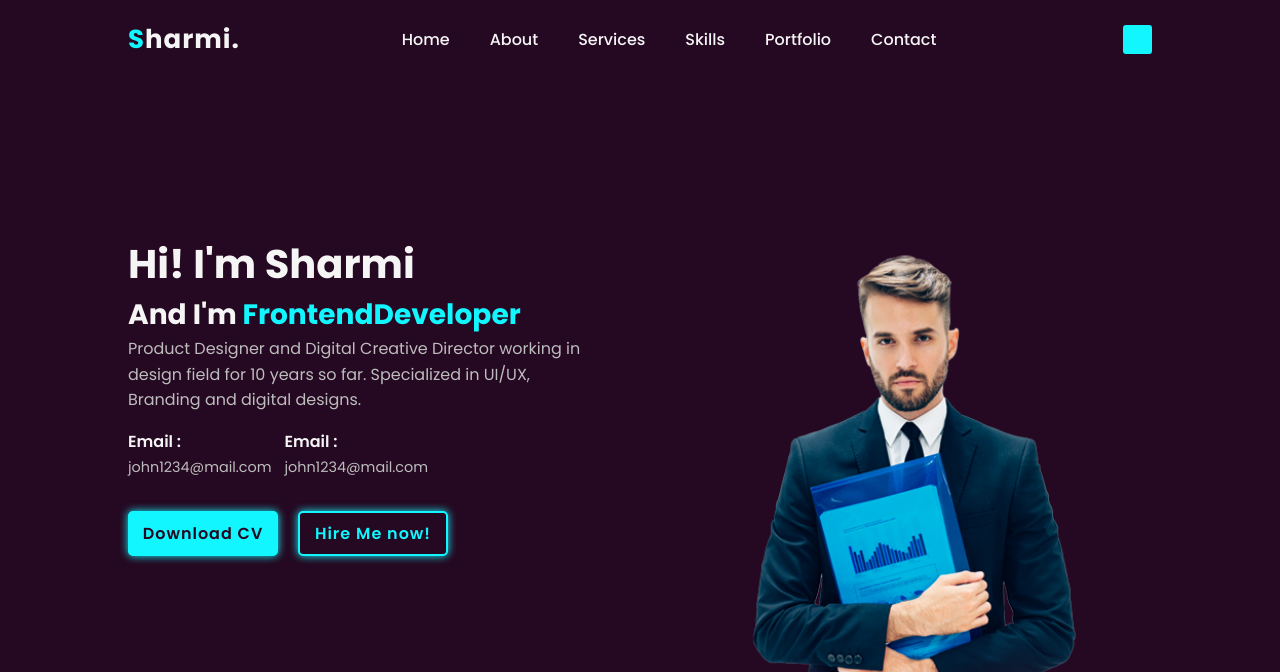
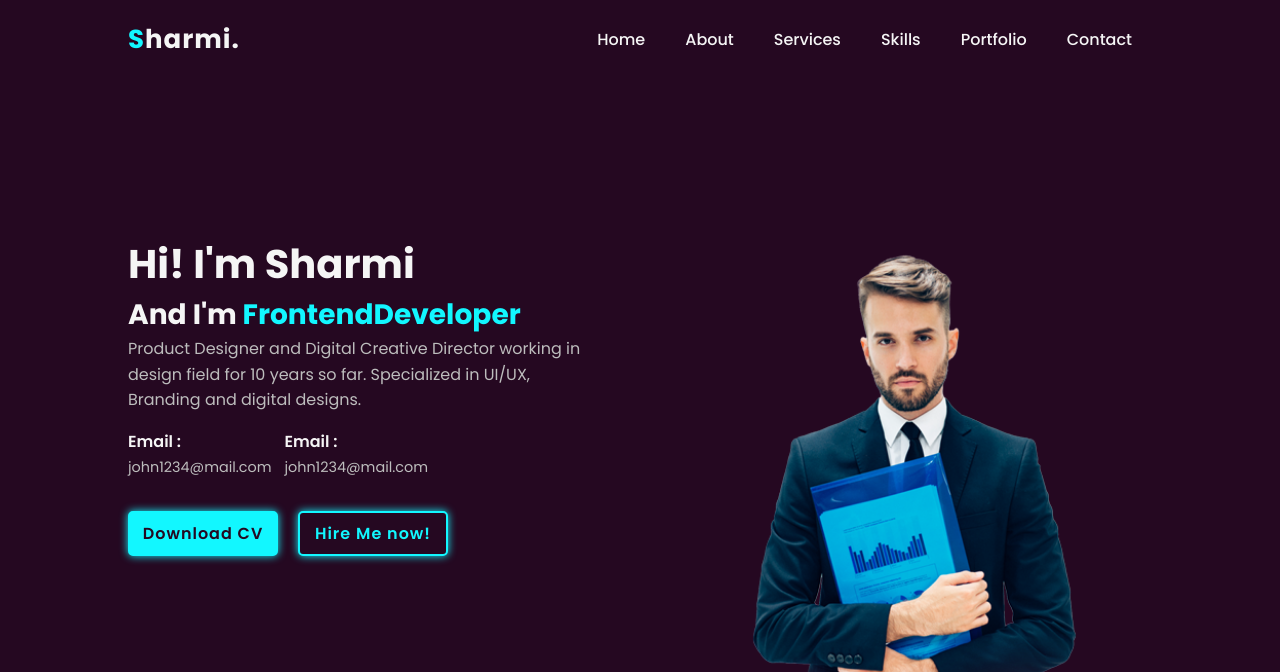
Before and after one commit to Sharmi-saga/Myportfolio-, a plain HTML site: page index.html in a window 1280 px wide. Shown: the top 672 px of the page. Drawn offline with nearby package versions, Linux system fonts and the light colour scheme.

Commit message:
Fix :- menu and nav icons error fixed

```diff
--- a/style.css
+++ b/style.css
@@ -93,14 +93,14 @@ header {
 }
 
 #menu-icon {
-    font-size: 1.8rem;
-    z-index: 1001;
-    cursor: pointer;
-    margin-left: 25px;
-    background: var(--hover-color);
-    border-radius: 3px;
-    color: var(--hover-color);
-    display: n;
+  font-size: 1.8rem;
+  z-index: 10001;
+  cursor: pointer;
+  margin-left: 25px;
+  background: var(--hover-color);
+  border-radius: 3px;
+  color: var(--secon-bg-color);
+  display: none;
 }
 
 
```
